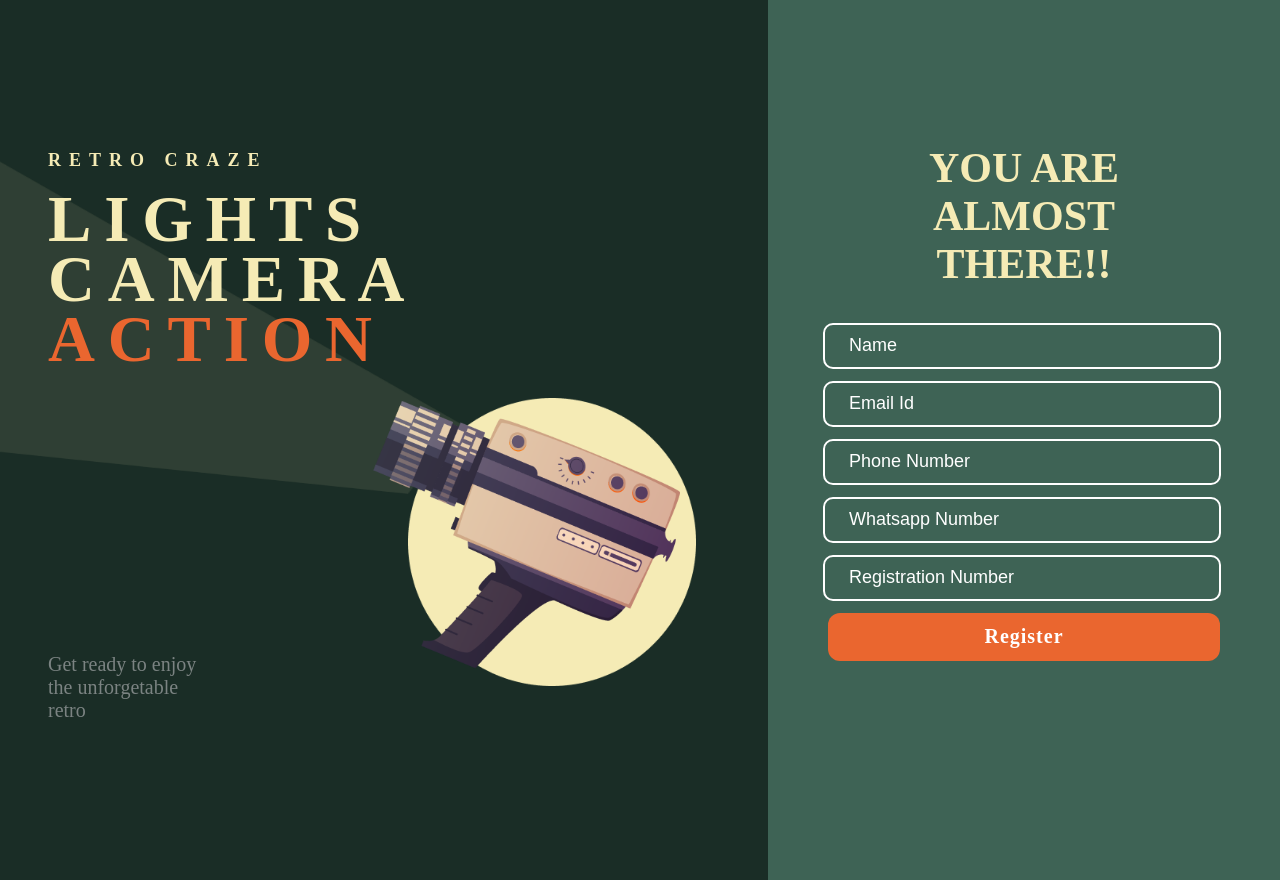
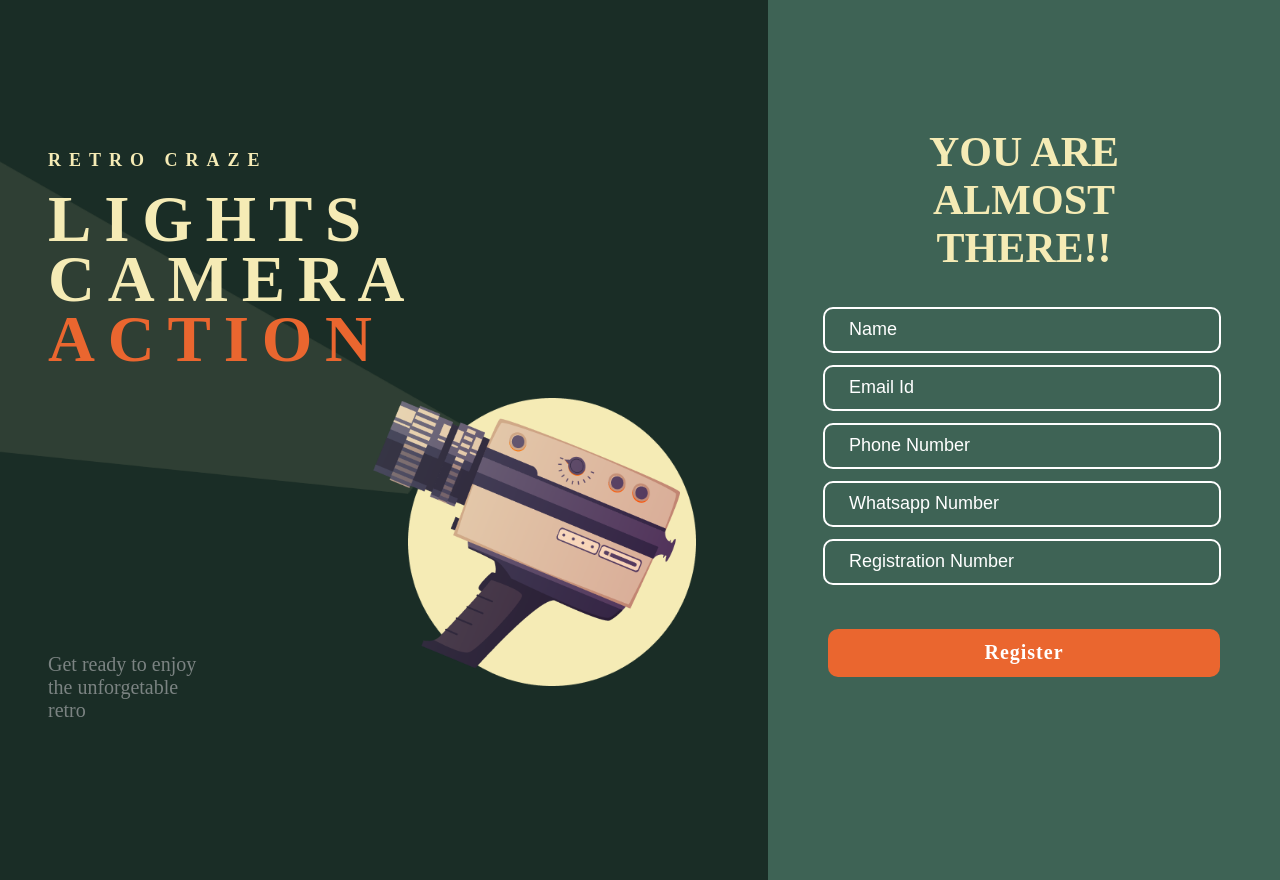
Before and after one commit to Pritam-coder884/xtasy-technofest2023, a React (Create React App) app: page /register in a window 1280 px wide. Built offline with nearby package versions, Linux system fonts and the light colour scheme; a web font is replaced by a local one.

Commit message:
fix button styling

```diff
--- a/src/pages/google_signup/Gauth.jsx
+++ b/src/pages/google_signup/Gauth.jsx
@@ -40,7 +40,7 @@ const Gauth = () => {
         </div>
       </div>
       <div className="right_section">
-         <div className="r_head">
+        <div className="r_head">
             <h2>REGISTER FOR THE EXCITING <span style={{color:"#EA662F"}}>RETRO</span> VERSE</h2>
             <div className="r_head_bottom">
                 <p style={{color:"gray"}}>Something really awesome is waiting for you register now to get the updates</p>
@@ -49,7 +49,10 @@ const Gauth = () => {
         {value ? (
           <Logout />
         ) : (
+          <div className="bt_container">
           <button className="submitbtn" onClick={handleClick}>Signup With Google</button>
+          </div>
+
         )}
       </div>
     </div>
--- a/src/pages/signup/Signup.jsx
+++ b/src/pages/signup/Signup.jsx
@@ -96,9 +96,11 @@ const Signup = () => {
               value={userRegister.reg_number}
               onChange={handleRegisterChange}
             />
-            <button className="submitbtn" type="submit">
+            <div className="bt_container">
+              <button className="submitbtn " type="submit">
               Register
             </button>
+            </div>
           </form>
         </div>
       </div>
--- a/src/pages/signup/signup.style.scss
+++ b/src/pages/signup/signup.style.scss
@@ -45,6 +45,8 @@
             font-size: 36px;
             text-align: center;
         }
+        .bt_container{
+            padding-top: 2rem;
             .submitbtn{
                 width: 24.5rem;
                 height: 3rem;
@@ -53,6 +55,7 @@
                 color: white;
                 border: none;
                 border-radius: 10px;
+            }
         }
     }
 }
```
Lines whose indentation alone changed are shown as unchanged.
